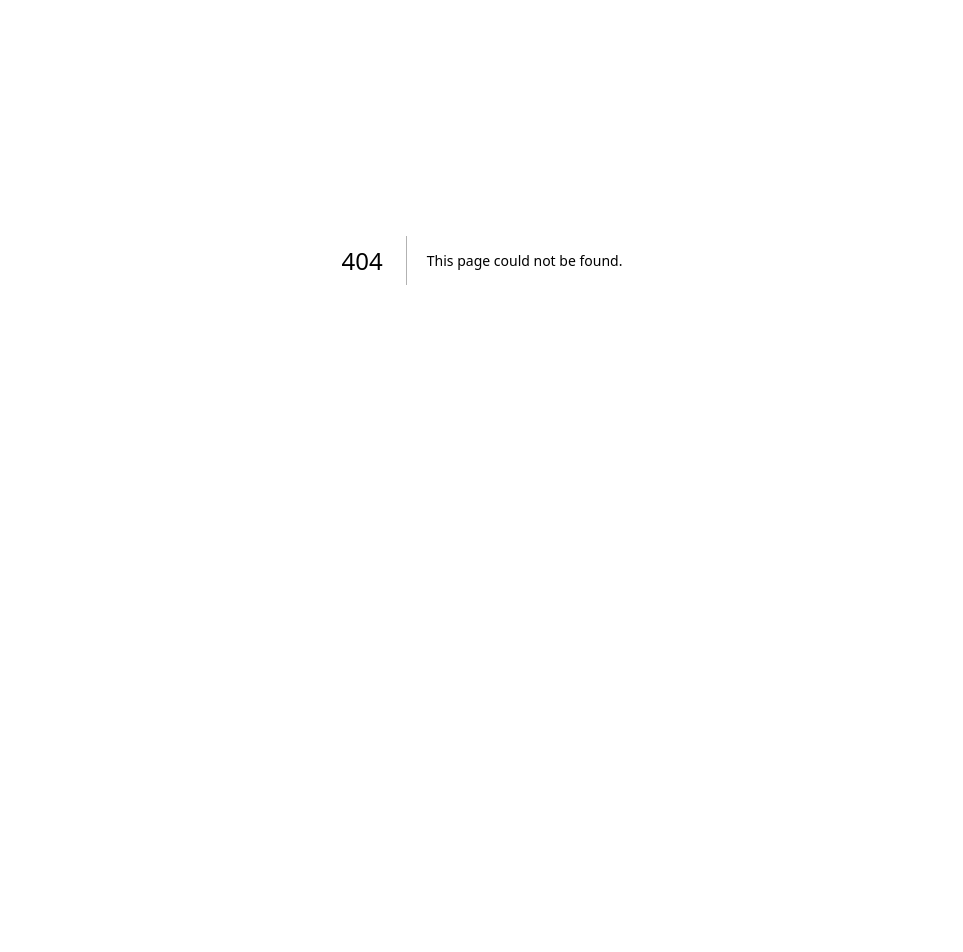
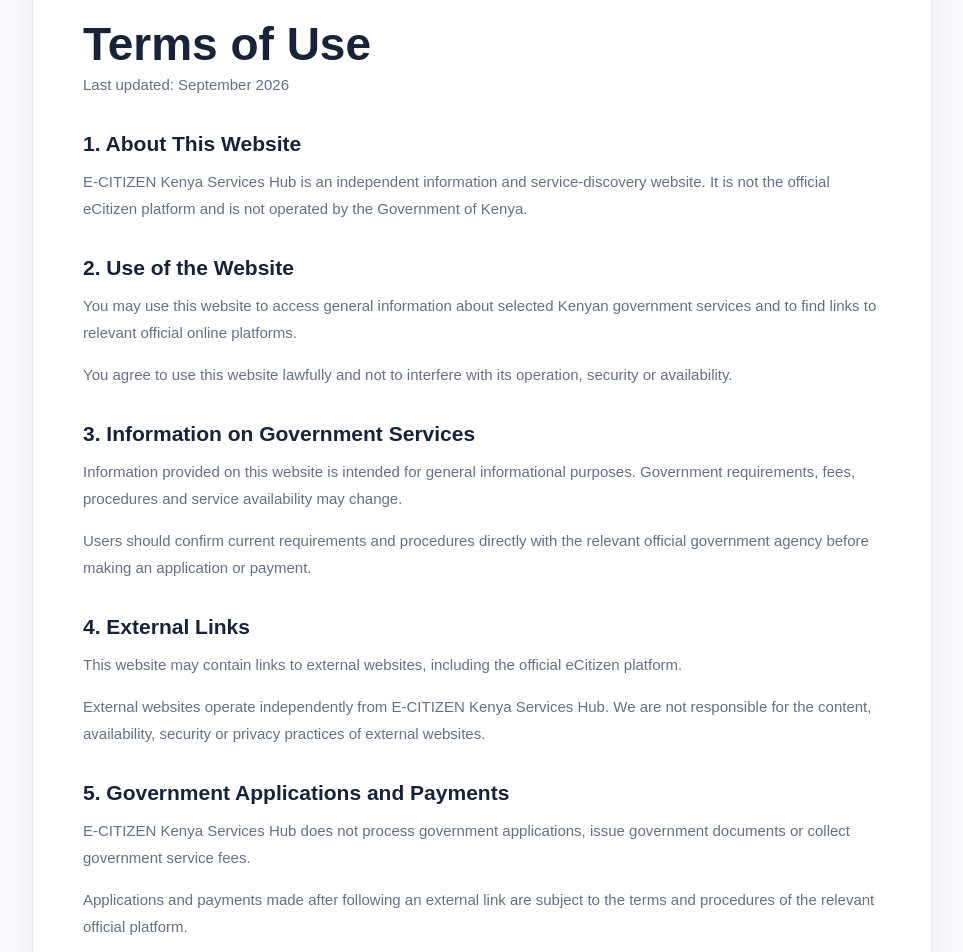
Before and after one commit to ogdevelopers0-svg/E-citizen-kenya-services-hub, a Next.js app: page /terms in a window 1280 px wide. Before the commit this address had no page. Shown: the part 140-1092 px from the top of the page, without its empty margins (158-1121 px from the left). Before the commit the page ends 800 px from the top, so only its background shows below. Built offline with nearby package versions, Linux system fonts and the light colour scheme.

Commit message:
Create page.js
Add Terms of Use page

```diff
--- /dev/null
+++ b/app/terms/page.js
@@ -0,0 +1,145 @@
+export const metadata = {
+  title: "Terms of Use | E-CITIZEN Kenya Services Hub",
+  description:
+    "Terms of Use for E-CITIZEN Kenya Services Hub."
+};
+
+export default function TermsPage() {
+  return (
+    <main className="legal-page">
+      <div className="legal-container">
+        <a href="/" className="legal-back">
+          ← Back to E-CITIZEN Kenya Services Hub
+        </a>
+
+        <h1>Terms of Use</h1>
+
+        <p className="legal-updated">
+          Last updated: September 2026
+        </p>
+
+        <section>
+          <h2>1. About This Website</h2>
+          <p>
+            E-CITIZEN Kenya Services Hub is an independent information
+            and service-discovery website. It is not the official
+            eCitizen platform and is not operated by the Government
+            of Kenya.
+          </p>
+        </section>
+
+        <section>
+          <h2>2. Use of the Website</h2>
+          <p>
+            You may use this website to access general information
+            about selected Kenyan government services and to find links
+            to relevant official online platforms.
+          </p>
+
+          <p>
+            You agree to use this website lawfully and not to interfere
+            with its operation, security or availability.
+          </p>
+        </section>
+
+        <section>
+          <h2>3. Information on Government Services</h2>
+          <p>
+            Information provided on this website is intended for general
+            informational purposes. Government requirements, fees,
+            procedures and service availability may change.
+          </p>
+
+          <p>
+            Users should confirm current requirements and procedures
+            directly with the relevant official government agency before
+            making an application or payment.
+          </p>
+        </section>
+
+        <section>
+          <h2>4. External Links</h2>
+          <p>
+            This website may contain links to external websites,
+            including the official eCitizen platform.
+          </p>
+
+          <p>
+            External websites operate independently from E-CITIZEN Kenya
+            Services Hub. We are not responsible for the content,
+            availability, security or privacy practices of external
+            websites.
+          </p>
+        </section>
+
+        <section>
+          <h2>5. Government Applications and Payments</h2>
+          <p>
+            E-CITIZEN Kenya Services Hub does not process government
+            applications, issue government documents or collect
+            government service fees.
+          </p>
+
+          <p>
+            Applications and payments made after following an external
+            link are subject to the terms and procedures of the relevant
+            official platform.
+          </p>
+        </section>
+
+        <section>
+          <h2>6. Accuracy of Information</h2>
+          <p>
+            We make reasonable efforts to present useful and clear
+            information, but we do not guarantee that every piece of
+            information will always be complete, current or error-free.
+          </p>
+        </section>
+
+        <section>
+          <h2>7. Advertising</h2>
+          <p>
+            This website may display advertisements provided by
+            third-party advertising services. Advertisements are
+            independent of the informational content of this website.
+          </p>
+        </section>
+
+        <section>
+          <h2>8. Intellectual Property</h2>
+          <p>
+            Unless otherwise indicated, the original text, design and
+            other materials created for this website belong to
+            E-CITIZEN Kenya Services Hub or are used with appropriate
+            permission.
+          </p>
+        </section>
+
+        <section>
+          <h2>9. Limitation of Responsibility</h2>
+          <p>
+            Use of this website is at your own discretion. We are not
+            responsible for decisions, applications, payments or
+            transactions made on external government or third-party
+            websites.
+          </p>
+        </section>
+
+        <section>
+          <h2>10. Changes to These Terms</h2>
+          <p>
+            These Terms of Use may be updated from time to time.
+            Continued use of the website after changes are published
+            constitutes acceptance of the updated terms.
+          </p>
+        </section>
+
+        <div className="legal-disclaimer">
+          <strong>Important:</strong> E-CITIZEN Kenya Services Hub is an
+          independent website and is not the official Government of Kenya
+          eCitizen portal.
+        </div>
+      </div>
+    </main>
+  );
+}
```
